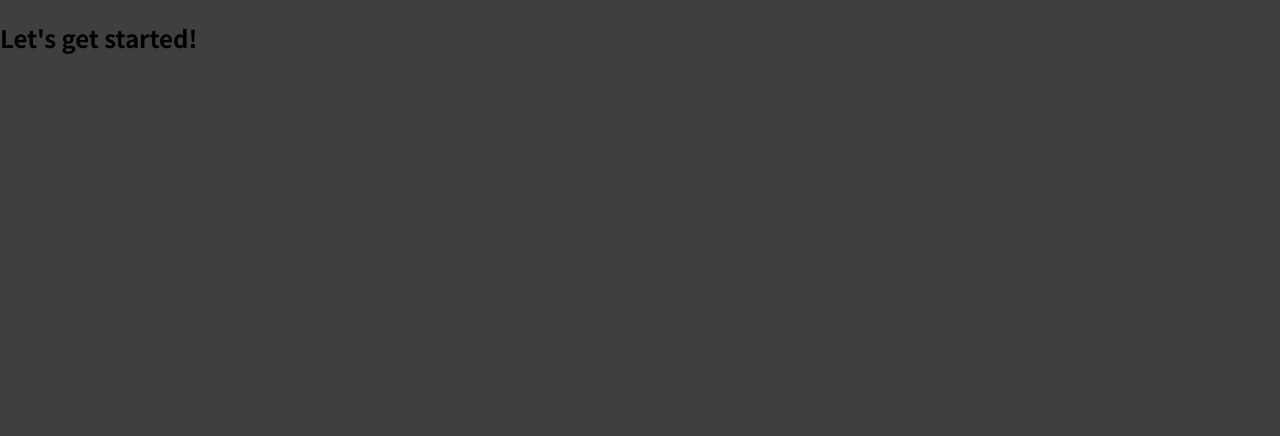
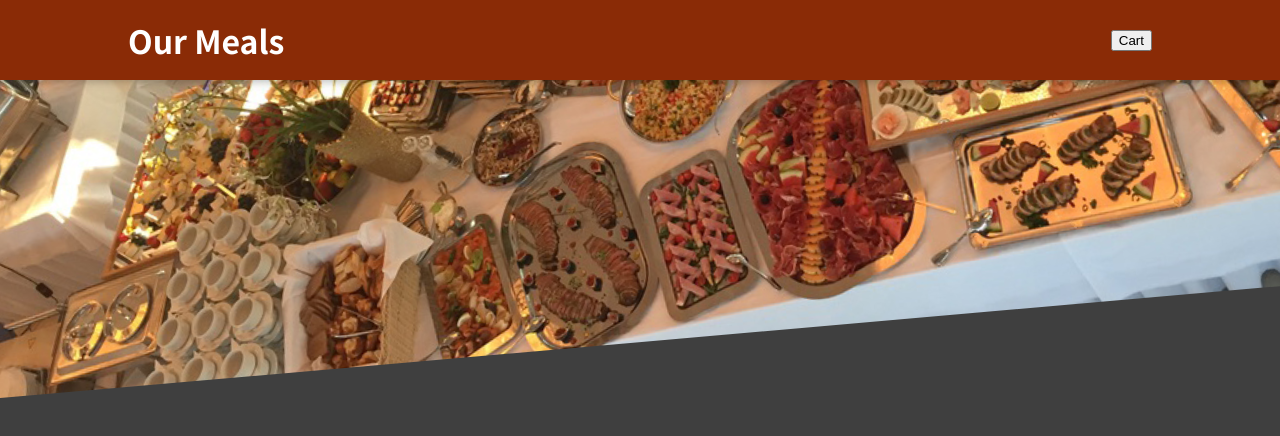
Before and after one commit to AQAMINE/Food-Order-React-Js, a React (Create React App) app: page / in a window 1280 px wide. Shown: the top 436 px of the page. Built offline with nearby package versions, Linux system fonts and the light colour scheme.

Commit message:
Setup Folders / Header

```diff
--- a/src/App.js
+++ b/src/App.js
@@ -1,8 +1,11 @@
+import { Fragment } from "react";
+import Header from "./components/Layout/Header";
+
 function App() {
   return (
-    <div>
-      <h2>Let's get started!</h2>
-    </div>
+    <Fragment>
+      <Header/>
+    </Fragment>
   );
 }
 
--- /dev/null
+++ b/src/components/Layout/Header.js
@@ -0,0 +1,18 @@
+import { Fragment } from 'react';
+import mealsImage from '../../assets/meals.jpeg';
+import classes from './Header.module.css';
+
+const Header = props => {
+    return (
+        <Fragment>
+            <header className={classes.header}>
+                <h1>Our Meals</h1>
+                <button>Cart</button>
+            </header>
+            <div className={classes['main-image']}>
+                <img src={mealsImage} alt="Table With delicious food"/>
+            </div>
+        </Fragment>
+    );
+}
+export default Header;
--- /dev/null
+++ b/src/components/Layout/Header.module.css
@@ -0,0 +1,29 @@
+.header {
+    position: fixed;
+    top: 0;
+    left: 0;
+    width: 100%;
+    height: 5rem;
+    background-color: #8a2b06;
+    color: white;
+    display: flex;
+    justify-content: space-between;
+    align-items: center;
+    padding: 0 10%;
+    box-shadow: 0 2px 8px rgba(0, 0, 0, 0.25);
+    z-index: 10;
+}
+
+.main-image {
+    width: 100%;
+    height: 25rem;
+    z-index: 0;
+    overflow: hidden;
+}
+
+.main-image img {
+    width: 110%;
+    height: 100%;
+    object-fit: cover;
+    transform: rotateZ(-5deg) translateY(-4rem) translateX(-1rem);
+}
```
Also changed, not shown: src/assets/meals.jpeg (added).
